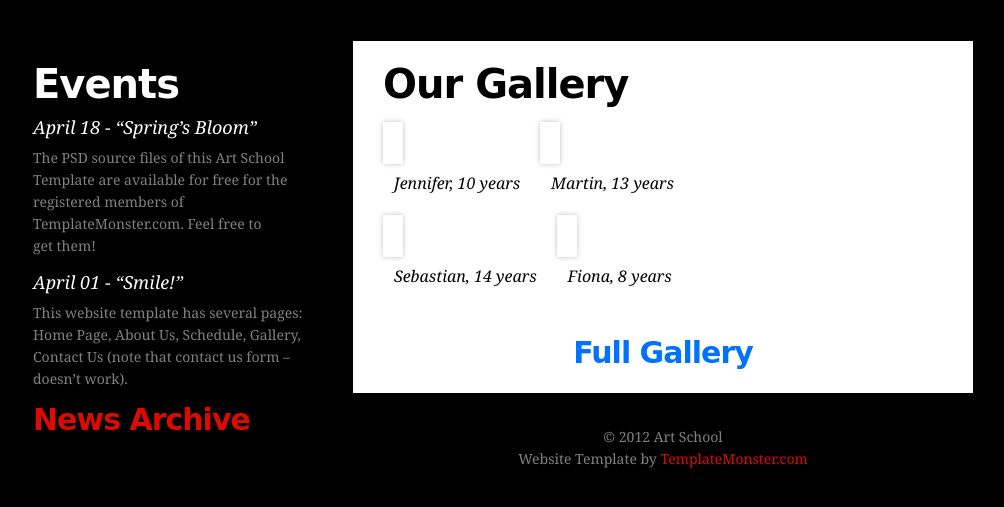
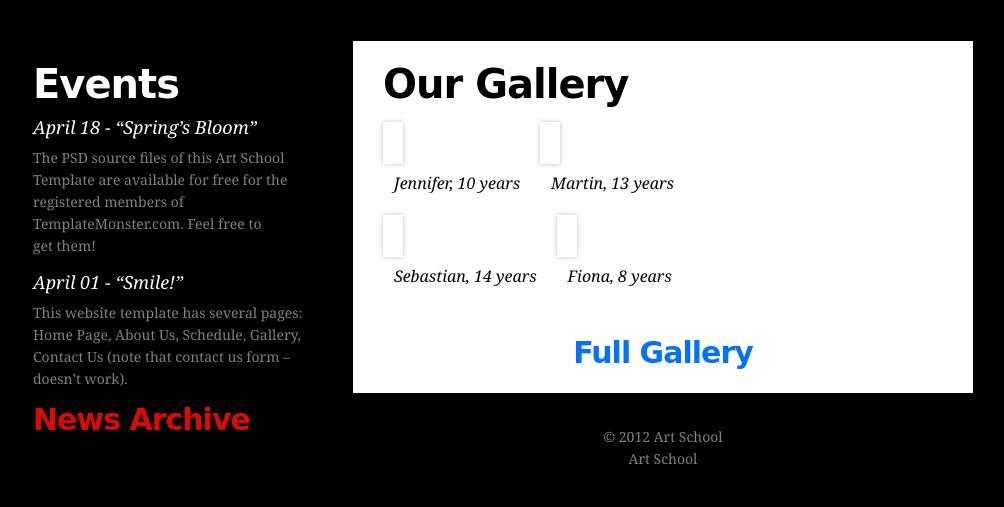
Before and after one commit to Salman-ashraf/Art-school-for-try, a plain HTML site: page index.html in a window 1280 px wide. Shown: the part 781-1288 px from the top of the page, without its empty margins (137-1141 px from the left). Drawn offline with Linux system fonts and the light colour scheme; a web font is replaced by a local one.

Commit message:
master file is committed

```diff
--- a/index.html
+++ b/index.html
@@ -103,7 +103,7 @@ $(document)
         <!--==============================footer=================================-->
         <footer>
           <p>© 2012 Art School</p>
-          <p>Website Template by <a target="_blank" href="http://www.templatemonster.com/" class="link">TemplateMonster.com</a></p>
+          <p> Art School <a target="_blank" href="@" class="link"></p>
         </footer>
       </div>
       <div class="clear"></div>
```
Also changed, not shown: about.html (+1 -2 lines), contacts.html (+1 -2 lines), gallery.html (+1 -2 lines), schedule.html (+1 -2 lines).
